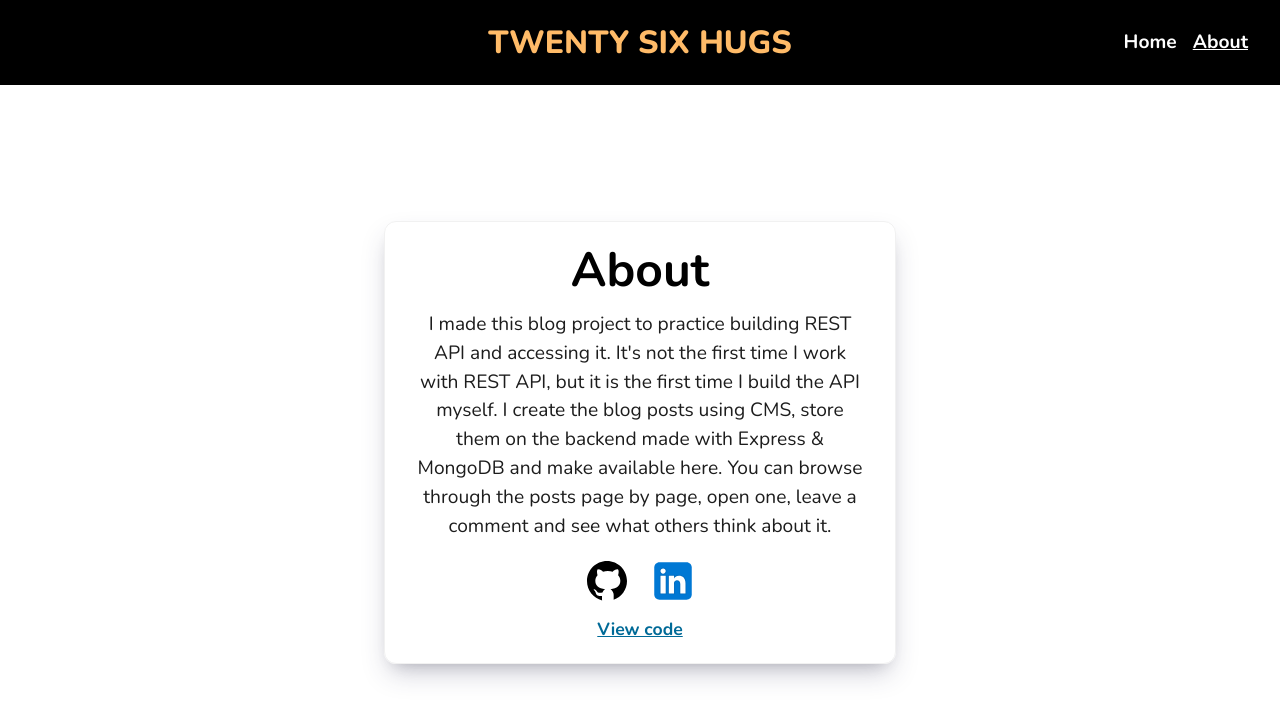
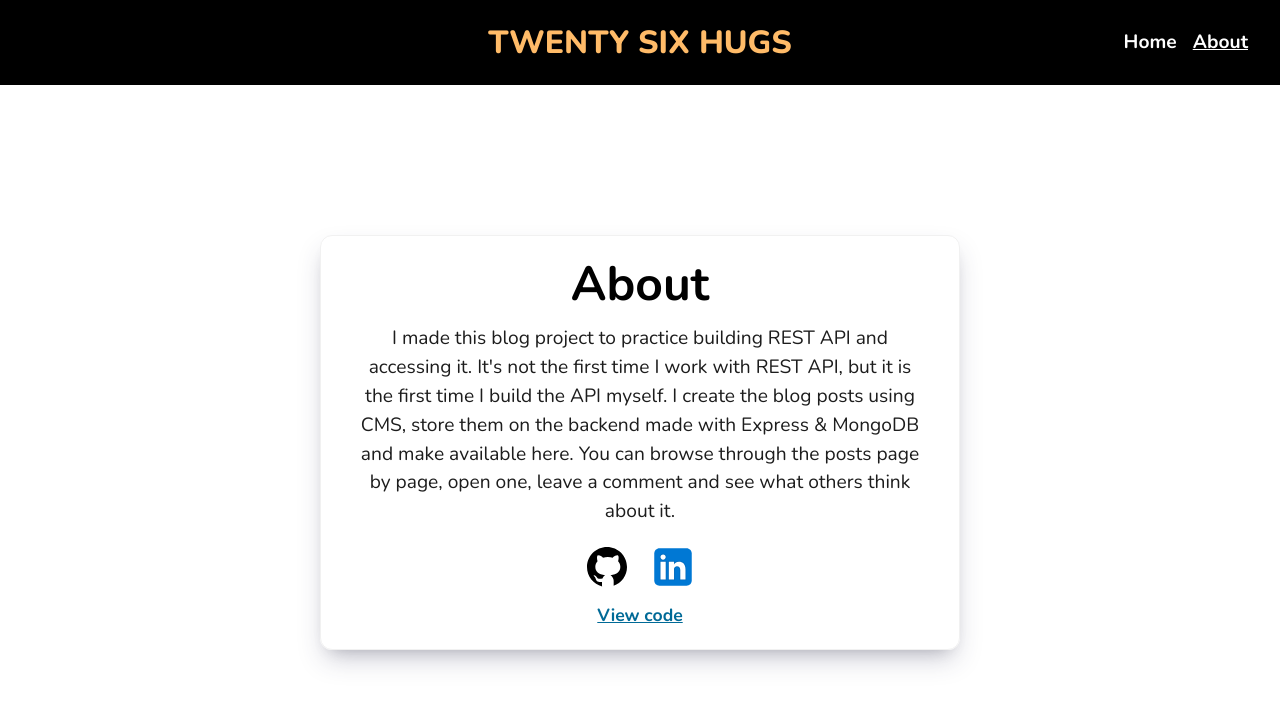
Before and after one commit to twentysixhugs/blog-api, a React (Create React App) app in the folder client/: page /about in a window 1280 px wide. Shown: the top 720 px of the page. Built offline with nearby package versions, Linux system fonts and the light colour scheme.

Commit message:
Adjust padding in About

```diff
--- a/client/src/components/About/About.tsx
+++ b/client/src/components/About/About.tsx
@@ -25,13 +25,13 @@ const Wrapper = styled.div`
   min-height: calc(100vh - var(--header-offset));
   display: flex;
   align-items: center;
-  padding: 0 30vw;
+  padding: 0 25vw;
 
   @media (max-width: 1200px) {
     padding: 0 15vw;
   }
 
-  @media (max-width: 1200px) {
+  @media (max-width: 700px) {
     padding: 5vh 5vw;
   }
 `;
```
